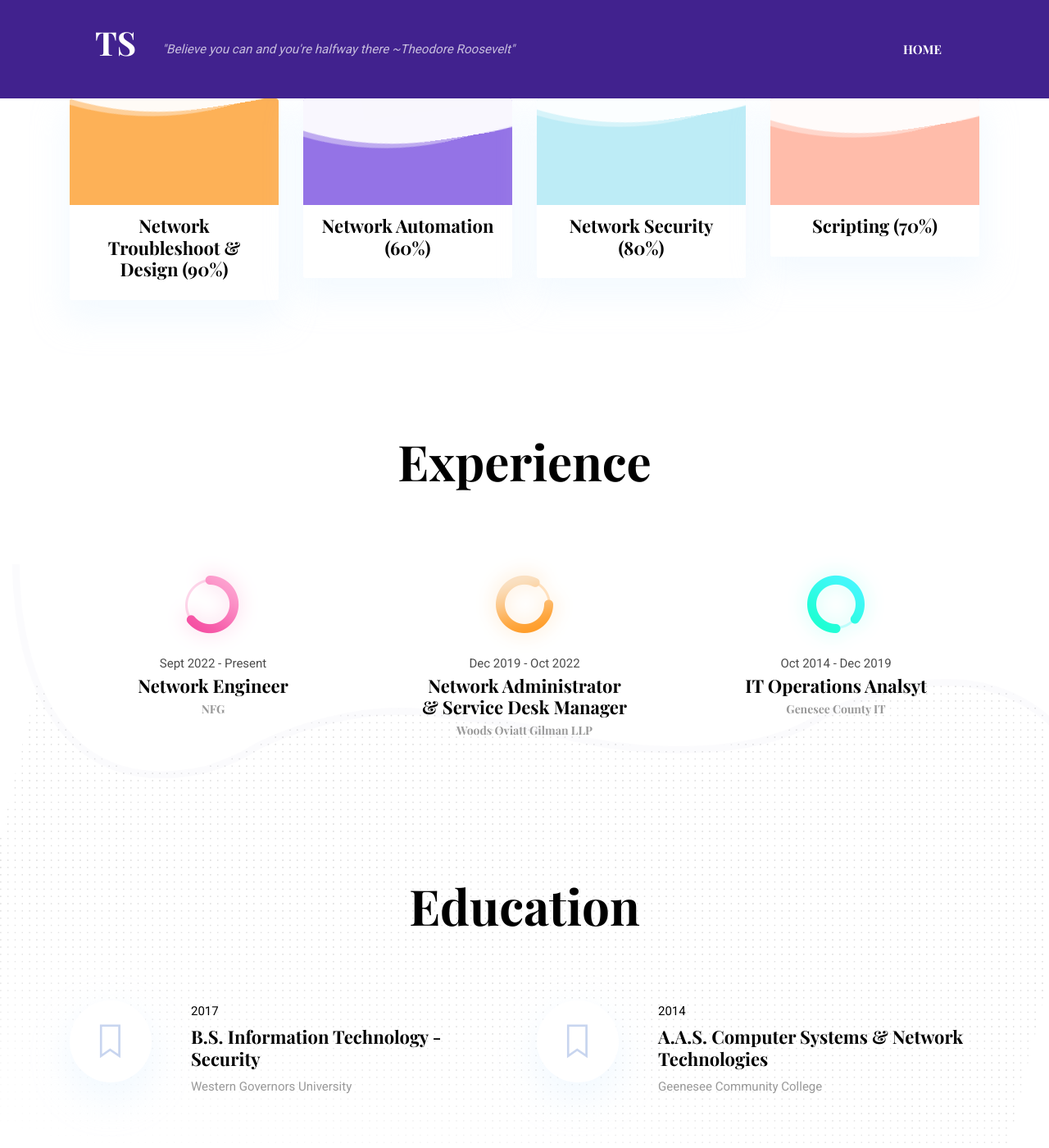
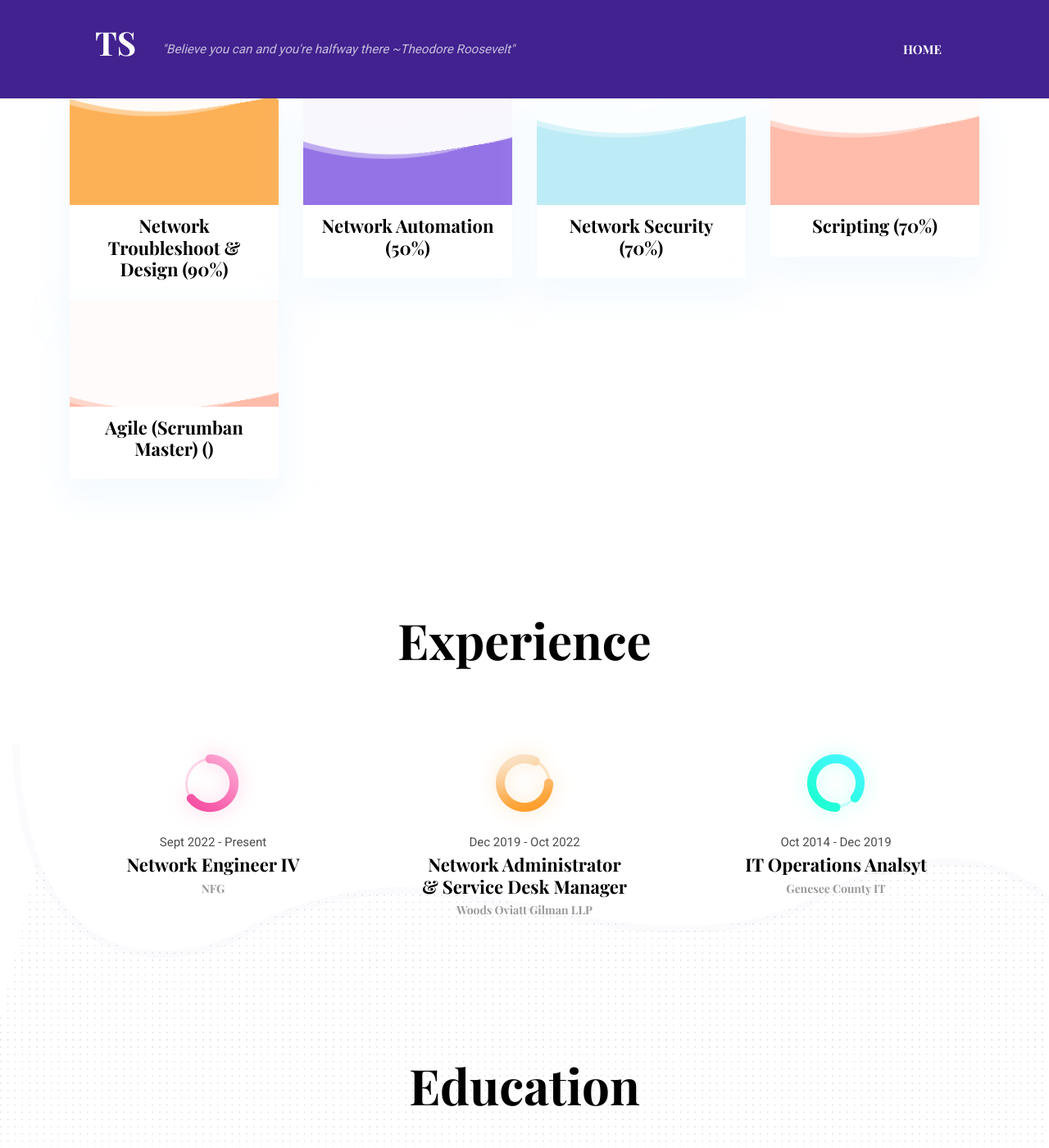
Before and after one commit to swid-tom/swid-tom.github.io, a Jekyll site: the page built from index.html, in a window 1280 px wide and 1400 px high, scrolled down 1274 px. Shown: the whole window at 82% size. Built offline with Jekyll 4.4.1, drawn with Linux system fonts in a browser that asks for light colours.

Commit message:
Update skill values and experience title

```diff
--- a/_data/settings.yml
+++ b/_data/settings.yml
@@ -86,9 +86,10 @@ blurb: Throughout my life, I’ve approached every challenge with enthusiasm, cr
 skills-title: Skills
 skills:
   - { name: Network Troubleshoot & Design, color: "#fdb157", value: "90%" }
-  - { name: Network Automation, color: "#9473e6", value: "60%" }
-  - { name: Network Security, color: "#bdecf6", value: "80%" }
+  - { name: Network Automation, color: "#9473e6", value: "50%" }
+  - { name: Network Security, color: "#bdecf6", value: "70%" }
   - { name: Scripting, color: "#ffbcaa", value: "70%" }
+  - { name: Agile (Scrumban Master), color: "#ffbcaa" }
 
 #-------------------------------
 # Exprerience Section
@@ -96,7 +97,7 @@ skills:
 experience-title: Experience
 experience:
   - {
-      name: Network Engineer,
+      name: Network Engineer IV,
       icon: "icon-1.png",
       date: "Sept 2022 - Present",
       organization: "NFG",
```
